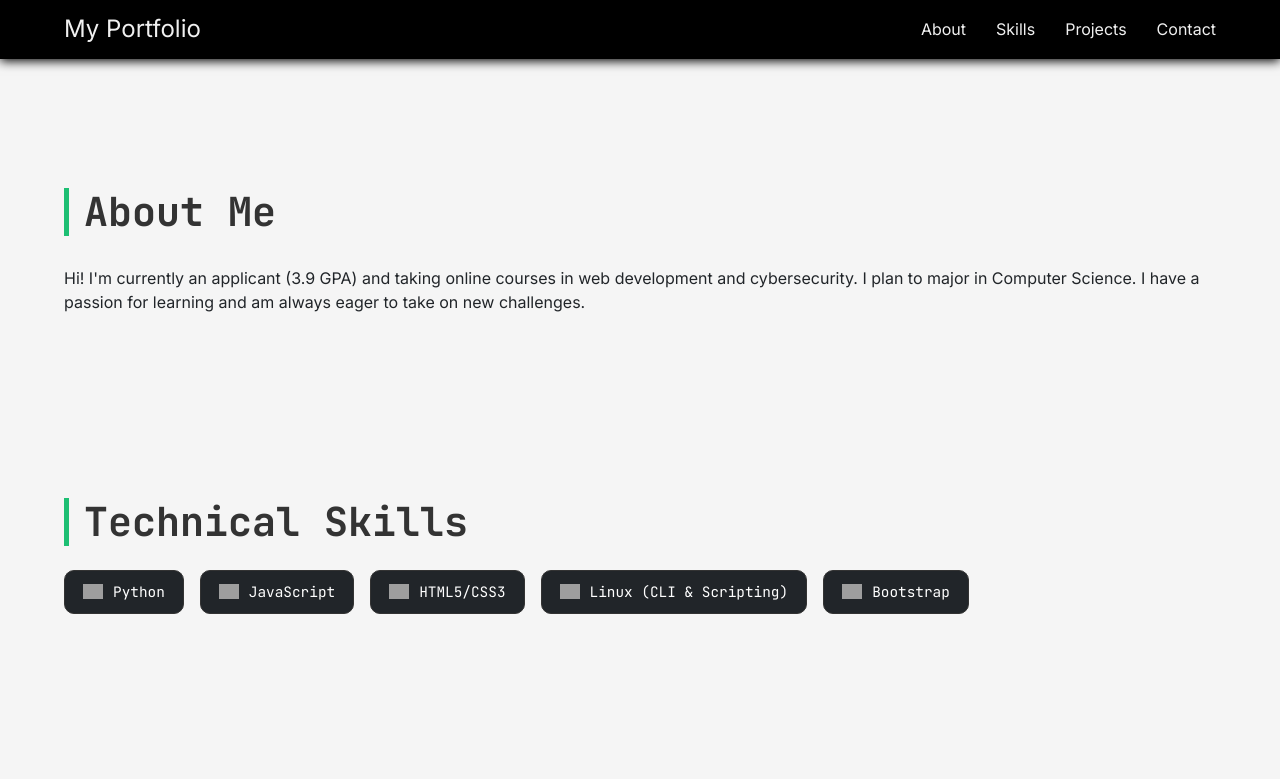
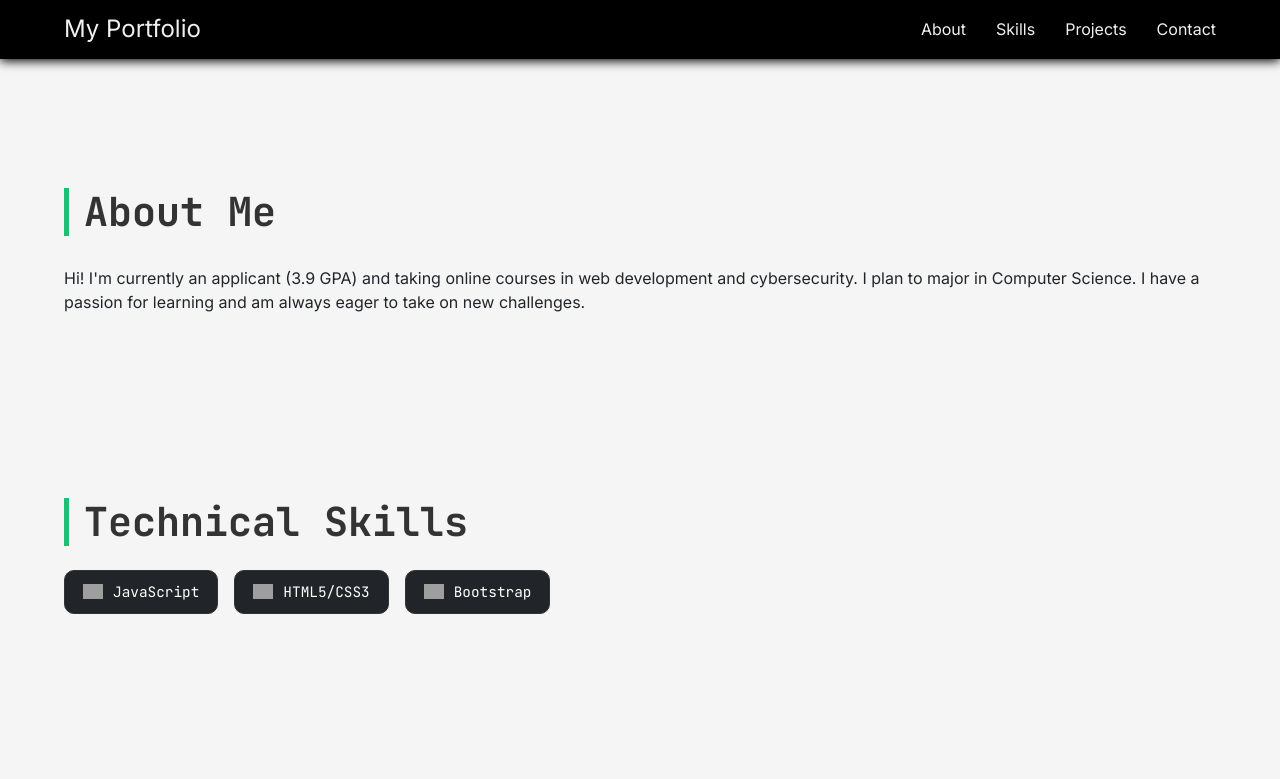
Before and after one commit to NikaKutsia/Portfolio, a plain HTML site: page index.html in a window 1280 px wide. Shown: the top 779 px of the page. Drawn offline with nearby package versions, Linux system fonts and the light colour scheme; grey boxes are pictures that could not be loaded.

Commit message:
Update skills section

```diff
--- a/index.html
+++ b/index.html
@@ -30,11 +30,8 @@
     <section id="skills" class="mt-5">
     <h2 class="mb-4">Technical Skills</h2>
     <div class="d-flex flex-wrap gap-3">
-        <a href="URL_TO_PYTHON_CERT" target="_blank" class="skill-badge">
-            <img src="https://cdn.jsdelivr.net/gh/devicons/devicon/icons/python/python-original.svg" width="20"> Python
-        </a>
 
-        <a href="URL_TO_JS_CERT" target="_blank" class="skill-badge">
+        <a href="URL_TO_JS_CERT" target="_blank" class="skill-badge"> <!-- haven't gotten my JS cert yet-->
             <img src="https://cdn.jsdelivr.net/gh/devicons/devicon/icons/javascript/javascript-original.svg" width="20"> JavaScript
         </a>
 
@@ -42,11 +39,7 @@
             <img src="https://cdn.jsdelivr.net/gh/devicons/devicon/icons/html5/html5-original.svg" width="20"> HTML5/CSS3
         </a>
 
-        <a href="URL_TO_LINUX_CERT" target="_blank" class="skill-badge">
-            <img src="https://cdn.jsdelivr.net/gh/devicons/devicon/icons/linux/linux-original.svg" width="20"> Linux (CLI & Scripting)
-        </a>
-
-        <a href="URL_TO_BOOTSTRAP_CERT" target="_blank" class="skill-badge">
+        <a href="https://www.freecodecamp.org/certification/nikakutsia/responsive-web-design" target="_blank" class="skill-badge">
             <img src="https://cdn.jsdelivr.net/gh/devicons/devicon/icons/bootstrap/bootstrap-original-wordmark.svg" width="20"> Bootstrap
         </a>
     </div>
```
